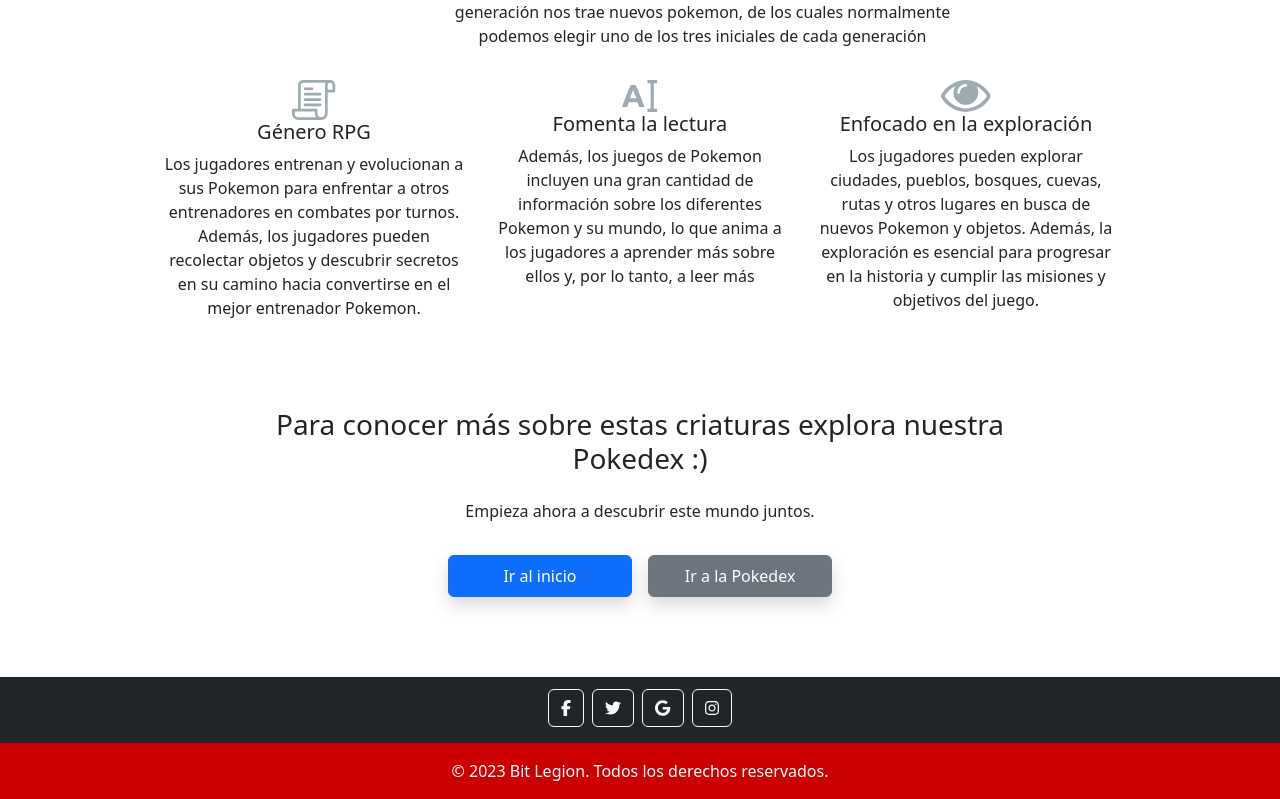
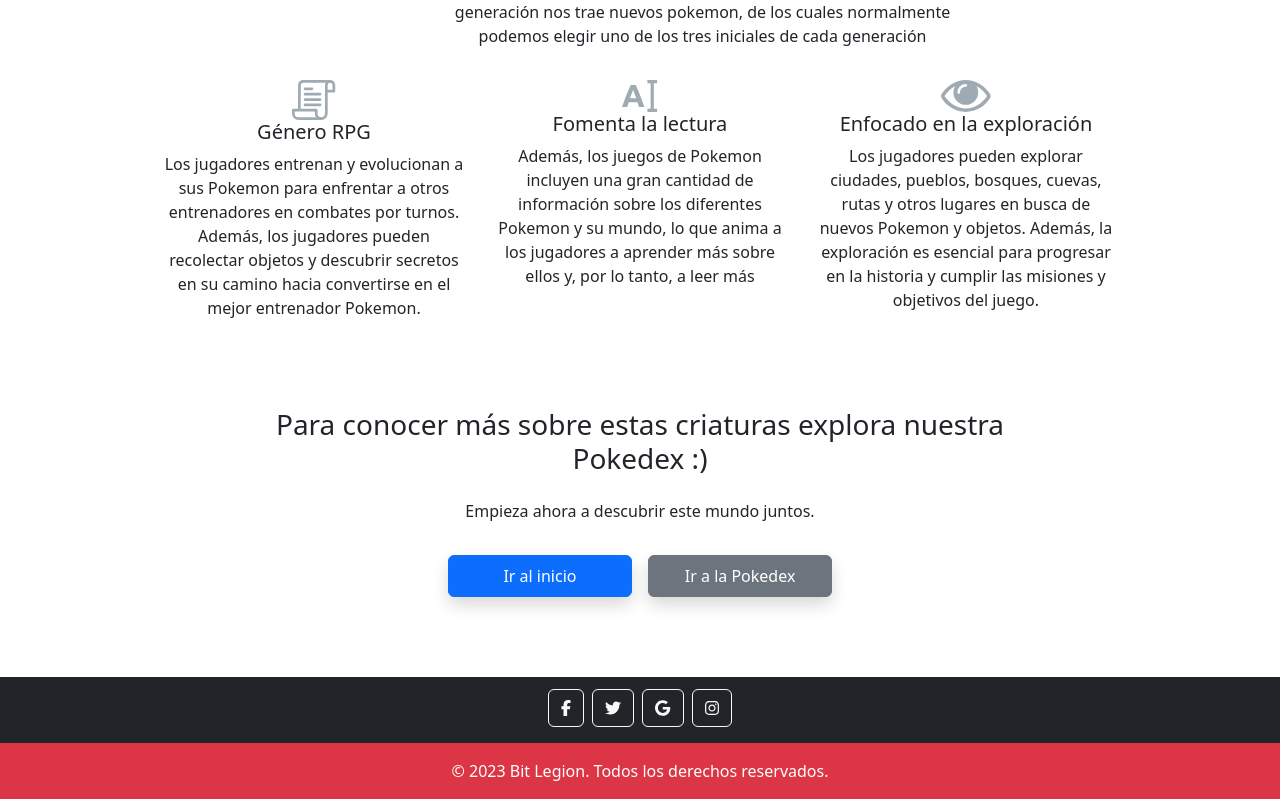
Before and after one commit to DonHack77/bit10team, a React (Vite) app: page /Historia in a window 1280 px wide. Shown: the part 2420-3219 px from the top of the page. Built offline with nearby package versions, Linux system fonts and the light colour scheme.

Commit message:
fix footer color

```diff
--- a/src/Components/Footer.jsx
+++ b/src/Components/Footer.jsx
@@ -29,7 +29,7 @@ export const Footer = () => {
 
         </div>
 
-        <div style={{ backgroundColor: '#cc0000' }} className="text-center p-3">
+        <div className="text-center p-3 bg-danger">
           © 2023 Bit Legion. Todos los derechos reservados.
         </div>
 
```
